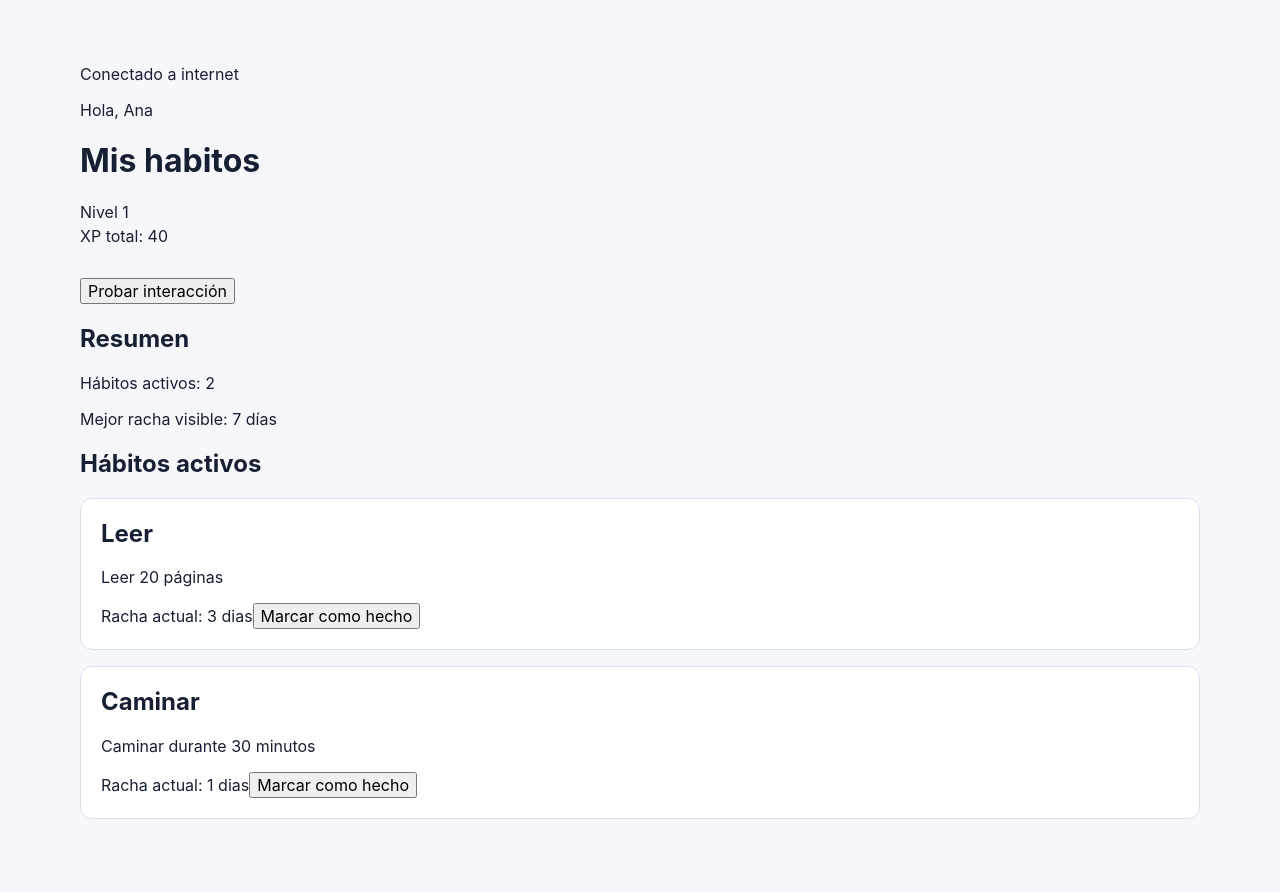
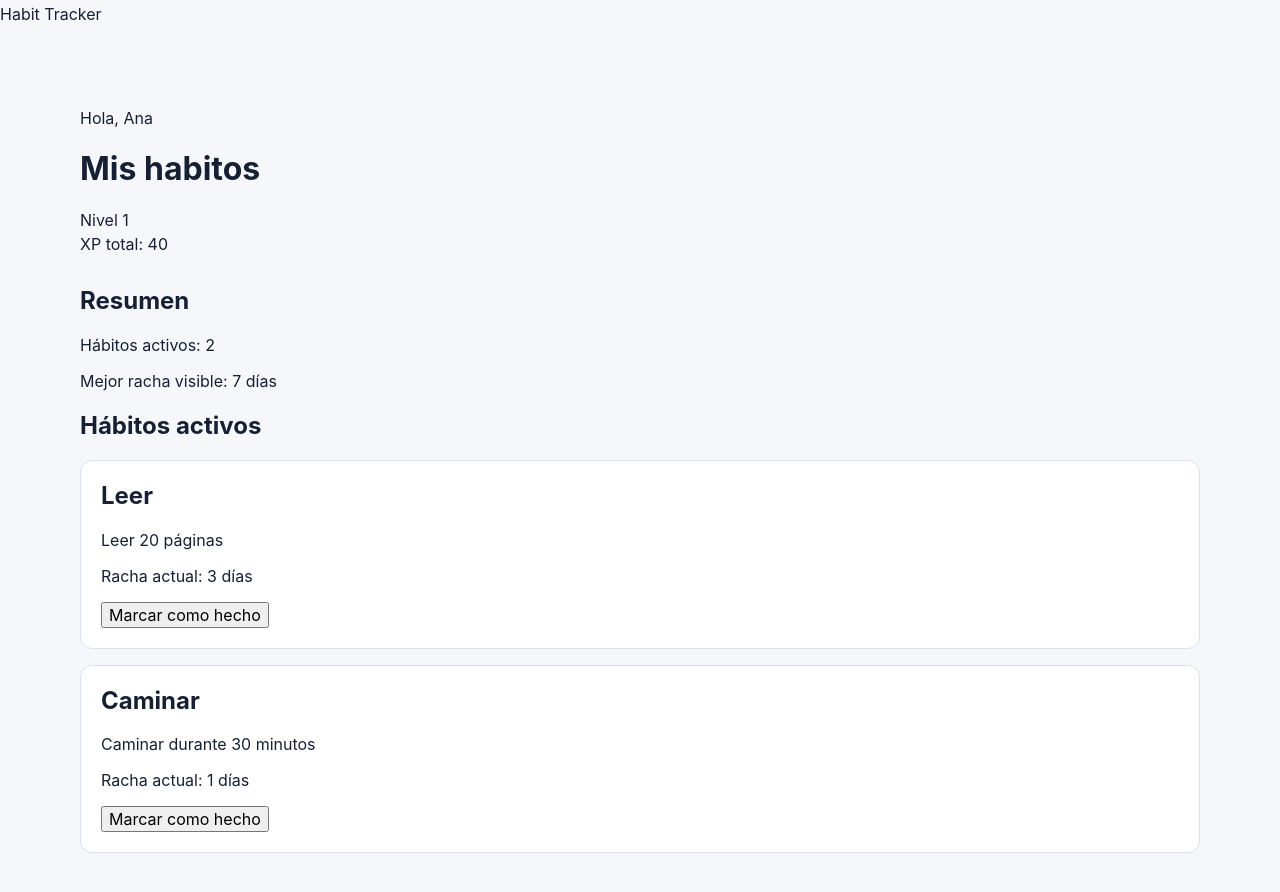
Before and after one commit to stivenosorio-dev/habit-tracker-frontend, a React (Vite) app: page / in a window 1280 px wide. Shown: the top 892 px of the page. Before the commit the page ends 867 px from the top, so only its background shows below. Built offline with nearby package versions, Linux system fonts and the light colour scheme.

Commit message:
refactor(frontend): organize app by features and responsibilities

```diff
--- a/src/App.jsx
+++ b/src/App.jsx
@@ -1,64 +1,13 @@
 import "./App.css";
-import DashboardHeader from "./features/habits/components/DashboardHeader";
-import HabitList from "./features/habits/components/HabitList";
 
-import { useState } from "react";
-import { useDocumentTitle } from "./features/habits/hooks/useDocumentTitle";
-import HabitSummary from "./features/habits/components/HabitSummary";
-import ConnectionStatus from "./features/shared/components/ConnectionStatus";
-const demoUser = {
-  id: 'user-demo',
-  displayName: 'Ana',
-  email: 'ana@example.com',
-  xpTotal: 40,
-  level: 1,
-  createdAt: '2026-08-17T20:00:00Z',
-}
-
-const demoHabits = [
-  {
-    id: 'habit-1',
-    name: 'Leer',
-    description: 'Leer 20 páginas',
-    category: 'Estudio',
-    currentStreak: 3,
-    longestStreak: 7,
-    active: true,
-  },
-  {
-    id: 'habit-2',
-    name: 'Caminar',
-    description: 'Caminar durante 30 minutos',
-    category: 'Salud',
-    currentStreak: 1,
-    longestStreak: 4,
-    active: true,
-  },
-]
+import AppLayout from "./layouts/AppLayout";
+import DashboardPage from "./features/habits/pages/DashboardPage";
 
 function App() {
-  const [message, setMessage] = useState('')
-
-  useDocumentTitle('Dashboard | Habit Tracker')
-
-  function handleDemoAction() {
-    setMessage('La acción local funcionó. Todavía no se ha enviado al backend.')
-  }
-
   return (
-    <main>
-      <ConnectionStatus />
-      <DashboardHeader user={demoUser} />
-
-      <button type="button" onClick={handleDemoAction}>
-        Probar interacción
-      </button>
-
-      {message && <p role="status">{message}</p>}
-
-      <HabitSummary habits={demoHabits} />
-      <HabitList habits={demoHabits} />
-    </main>
+    <AppLayout>
+      <DashboardPage />
+    </AppLayout>
   )
 }
 
--- /dev/null
+++ b/src/components/ui/Button.jsx
@@ -0,0 +1,9 @@
+function Button({ children, type = 'button', disabled = false, onClick }) {
+  return (
+    <button type={type} disabled={disabled} onClick={onClick}>
+      {children}
+    </button>
+  )
+}
+
+export default Button
--- a/src/features/habits/components/HabitCard.jsx
+++ b/src/features/habits/components/HabitCard.jsx
@@ -1,25 +1,22 @@
 import { useState } from "react";
+import Button from "../../../components/ui/Button";
 
-function HabitCFard({ habit }) {
-
-  const [markedLocally, setMarketLocally] = useState(false);
-
-  function handleMarketLocally(){
-    setMarketLocally(true);
-  }
-
+function HabitCard({ habit }) {
+  const [markedLocally, setMarkedLocally] = useState(false)
 
   return (
-    <article>
-      <h2>{habit.name}</h2>
-      <p>{habit.description}</p>
-      <span>Racha actual: {habit.currentStreak} dias</span>
-
-      <button type="button" onClick={handleMarketLocally} disabled={markedLocally}>
-        {markedLocally ? "Marcado localmente" : "Marcar como hecho"}
-      </button>
+    <article aria-labelledby={`habit-title-${habit.id}`}>
+      <h2 id={`habit-title-${habit.id}`}>{habit.name}</h2>
+      <p>{habit.description || 'Sin descripción'}</p>
+      <p>Racha actual: {habit.currentStreak} días</p>
+      <Button
+        onClick={() => setMarkedLocally(true)}
+        disabled={markedLocally}
+      >
+        {markedLocally ? 'Marcado localmente' : 'Marcar como hecho'}
+      </Button>
     </article>
-  );
+  )
 }
 
-export default HabitCFard;
+export default HabitCard
--- /dev/null
+++ b/src/features/habits/pages/DashboardPage.jsx
@@ -0,0 +1,45 @@
+import DashboardHeader from '../components/DashboardHeader.jsx'
+import HabitList from '../components/HabitList.jsx'
+import HabitSummary from '../components/HabitSummary.jsx'
+
+const demoUser = {
+  id: 'user-demo',
+  displayName: 'Ana',
+  email: 'ana@example.com',
+  xpTotal: 40,
+  level: 1,
+  createdAt: '2026-08-17T20:00:00Z',
+}
+
+const demoHabits = [
+  {
+    id: 'habit-1',
+    name: 'Leer',
+    description: 'Leer 20 páginas',
+    category: 'Estudio',
+    currentStreak: 3,
+    longestStreak: 7,
+    active: true,
+  },
+  {
+    id: 'habit-2',
+    name: 'Caminar',
+    description: 'Caminar durante 30 minutos',
+    category: 'Salud',
+    currentStreak: 1,
+    longestStreak: 4,
+    active: true,
+  },
+]
+
+function DashboardPage() {
+  return (
+    <main>
+      <DashboardHeader user={demoUser} />
+      <HabitSummary habits={demoHabits} />
+      <HabitList habits={demoHabits} />
+    </main>
+  )
+}
+
+export default DashboardPage
--- /dev/null
+++ b/src/layouts/AppLayout.jsx
@@ -0,0 +1,12 @@
+function AppLayout({ children }) {
+  return (
+    <div>
+      <header>
+        <p>Habit Tracker</p>
+      </header>
+      <div>{children}</div>
+    </div>
+  )
+}
+
+export default AppLayout
```
Also changed, not shown: src/features/habits/pages/HabitFormPage.jsx (added, +10 -0 lines).
